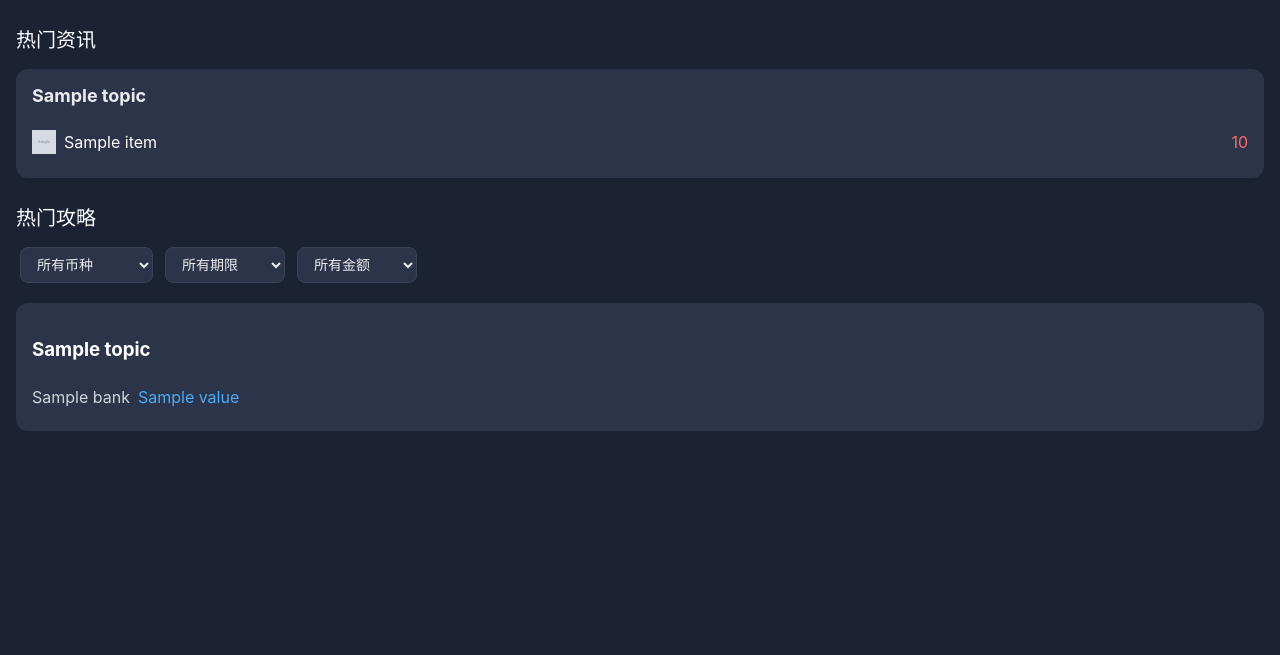
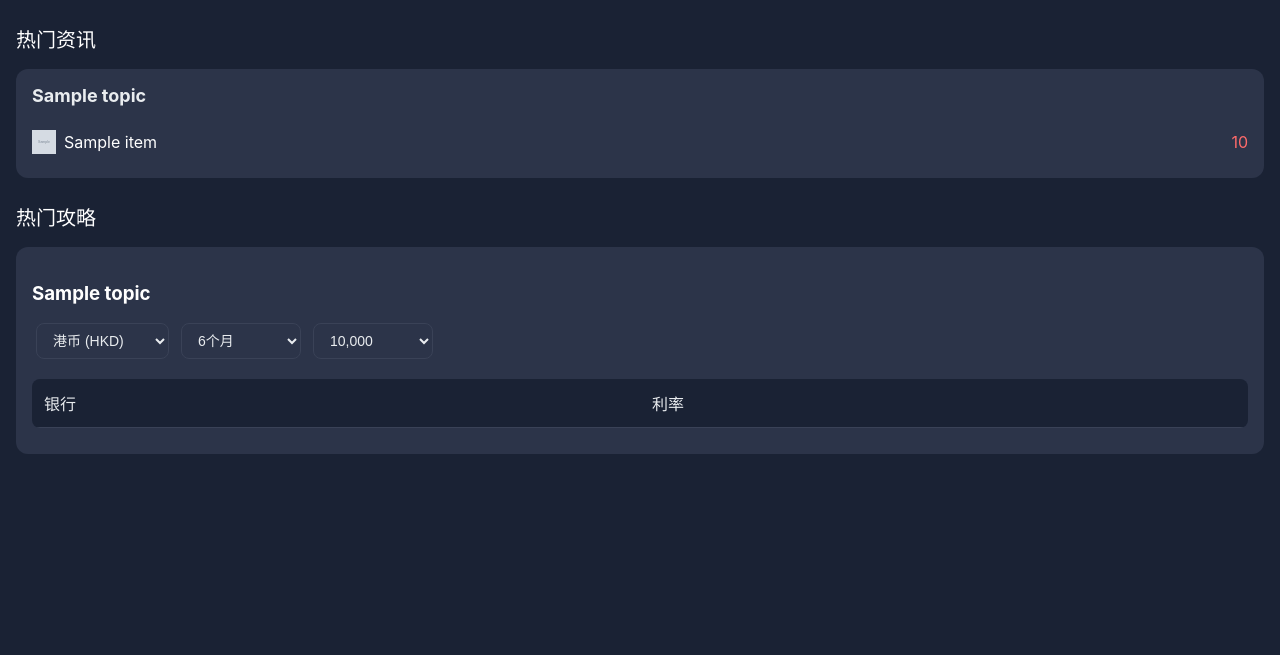
Before and after one commit to ShoreCN/temp_newhk, a FastAPI app: template templates/index.html in a window 1280 px wide. Shown: the part 55-710 px from the top of the page. Run offline with FastAPI, Linux system fonts and the light colour scheme; the template is opened without the code that fills it: most values are stand-ins (such as "Sample title", 1, 10 or a date in 2020); grey boxes marked "Sample" are stand-in pictures; parts of the project's set-up code (start-up, migrations or seed data) failed here and were passed over.

Commit message:
feat: bank guide content brief

```diff
--- a/templates/index.html
+++ b/templates/index.html
@@ -221,32 +221,30 @@
     </div>
 
     <div class="section-title">热门攻略</div>
+    <div class="content-cards">
+        {% for guide in hot_guides %}
+        <div class="card">
+            <h3>{{ guide.topic }}</h3>
             <div class="filter-controls">
                 <select id="currencyFilter">
-            <option value="">所有币种</option>
-            <option value="HKD">港币 (HKD)</option>
+                    <option value="">全部币种</option>
+                    <option value="HKD" selected>港币 (HKD)</option>
                     <option value="USD">美元 (USD)</option>
                     <option value="RMB">人民币 (RMB)</option>
                 </select>
-        <select id="periodFilter">
-            <option value="">所有期限</option>
+                <select id="periodFilter" default-value="6 months">
+                    <option value="">全部期限</option>
                     <option value="1 month">1个月</option>
                     <option value="3 months">3个月</option>
-            <option value="6 months">6个月</option>
+                    <option value="6 months" selected>6个月</option>
                 </select>
-        <select id="amountFilter">
-            <option value="">所有金额</option>
-            <option value="10,000">10,000</option>
+                <select id="amountFilter" default-value="10,000">
+                    <option value="">全部金额</option>
+                    <option value="10,000" selected>10,000</option>
                     <option value="100,000">100,000</option>
                     <option value="1,000,000">1,000,000</option>
                 </select>
             </div>
-    <div class="content-cards">
-        {% for guide in hot_guides %}
-        <div class="card">
-            <h3>{{ guide.topic }}</h3>
-            <div class="guide-content">
-                {% if guide.topic == "香港银行定存利率" %}
             <table class="rate-table">
                 <thead>
                     <tr>
@@ -266,26 +264,19 @@
                                 <td>{{ rate.currency }}</td>
                                 <td>{{ rate.amount }}</td>
                                 <td>{{ rate.period }}</td>
-                                        <td class="rate-value">{{ rate.rate }}%</td>
+                                <td class="rate-value">
+                                    {%- if rate.rate -%}
+                                        {{ "{:.2f}".format(rate.rate|float * 100) }}%
+                                    {%- else -%}
+                                        0.00%
+                                    {%- endif -%}
+                                </td>
                             </tr>
                             {% endfor %}
                         {% endif %}
                     {% endfor %}
                 </tbody>
             </table>
-                {% else %}
-                    {% if guide.content.data_table %}
-                        {% for item in guide.content.data_table %}
-                        <div class="list-item">
-                            <span>{{ item.name }}</span>
-                            {% for key, value in item.metrics.items() %}
-                            <span class="metric">{{ value }}</span>
-                            {% endfor %}
-                        </div>
-                        {% endfor %}
-                    {% endif %}
-                {% endif %}
-            </div>
         </div>
         {% endfor %}
     </div>
@@ -306,41 +297,87 @@
     </nav>
 
     <script>
-    document.getElementById('categoryFilter').addEventListener('change', function() {
-        const category = this.value;
-        window.location.href = category ? `/?category=${category}` : '/';
-    });
-
     function filterRates() {
         const currency = document.getElementById('currencyFilter').value;
         const period = document.getElementById('periodFilter').value;
         const amount = document.getElementById('amountFilter').value;
 
-        const rows = document.querySelectorAll('.rate-table tbody tr');
+        const table = document.querySelector('.rate-table');
+        const rows = table.querySelectorAll('tbody tr');
+        const headers = table.querySelectorAll('th');
+        const columnIndexes = {
+            currency: 1,
+            amount: 2,
+            period: 3
+        };
 
+        // 隐藏/显示列
+        const hideColumns = {
+            currency: !!currency,
+            amount: !!amount,
+            period: !!period
+        };
+
+        // 处理表头
+        Object.entries(hideColumns).forEach(([col, hide]) => {
+            const index = columnIndexes[col];
+            if (hide) {
+                headers[index].style.display = 'none';
+            } else {
+                headers[index].style.display = '';
+            }
+        });
+
+        // 处理数据行
         rows.forEach(row => {
             const rowCurrency = row.cells[1].textContent.trim();
             const rowPeriod = row.cells[3].textContent.trim();
             const rowAmount = row.cells[2].textContent.trim();
 
+            // 判断是否显示该行
             const showRow = (!currency || rowCurrency === currency) &&
                            (!period || rowPeriod === period) &&
                            (!amount || rowAmount === amount);
 
             row.style.display = showRow ? '' : 'none';
+
+            // 隐藏/显示单元格
+            Object.entries(hideColumns).forEach(([col, hide]) => {
+                const index = columnIndexes[col];
+                if (hide) {
+                    row.cells[index].style.display = 'none';
+                } else {
+                    row.cells[index].style.display = '';
+                }
+            });
+        });
+
+        // 更新表格样式
+        const visibleRows = Array.from(rows).filter(r => r.style.display !== 'none');
+        visibleRows.forEach((r, index) => {
+            if (index === visibleRows.length - 1) {
+                r.querySelector('td:last-child').style.borderBottom = 'none';
+            } else {
+                r.querySelector('td:last-child').style.borderBottom = '1px solid #3a4257';
+            }
         });
     }
 
     // 页面加载完成后初始化过滤器
     document.addEventListener('DOMContentLoaded', function() {
+        // 获取所有过滤器元素
         const filters = ['currencyFilter', 'periodFilter', 'amountFilter'];
 
+        // 为每个过滤器添加事件监听器
         filters.forEach(filterId => {
             const filter = document.getElementById(filterId);
             if (filter) {
                 filter.addEventListener('change', filterRates);
             }
         });
+
+        // 立即触发过滤，使默认选中的选项生效
+        filterRates();
     });
     </script>
 </body>
```
Lines whose indentation alone changed are shown as unchanged.
